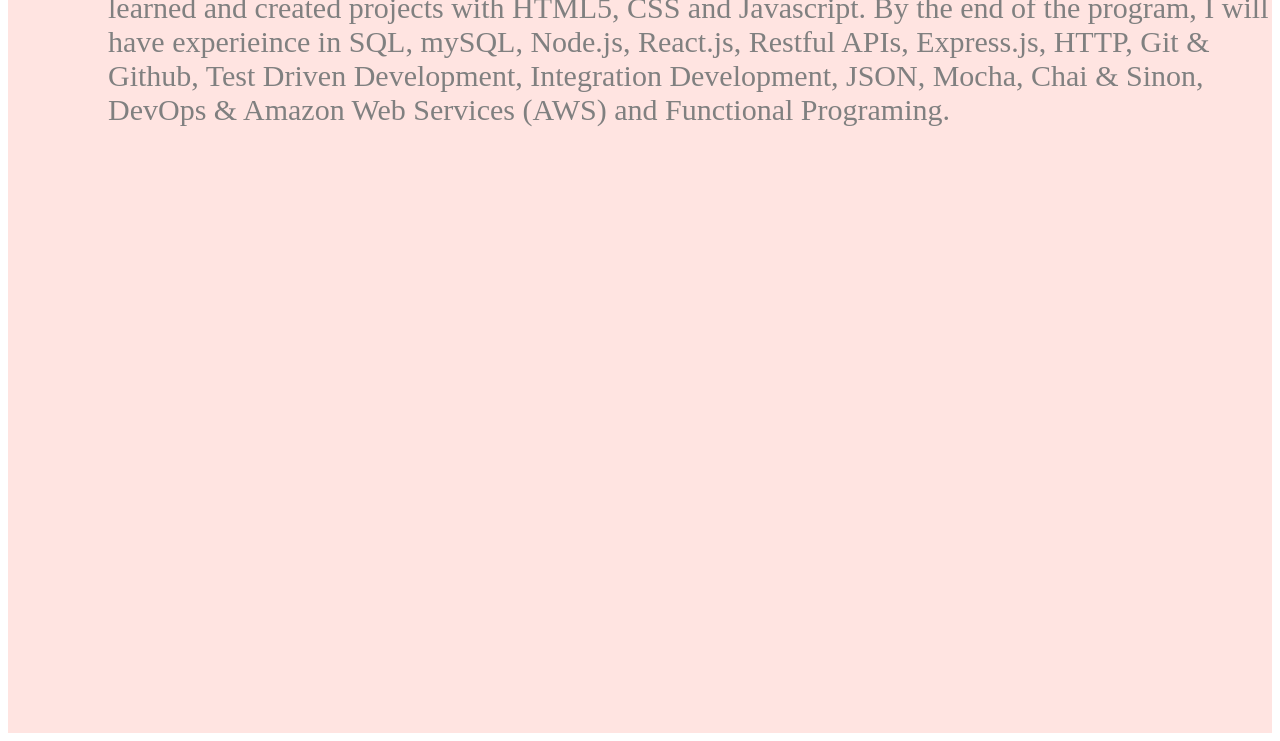
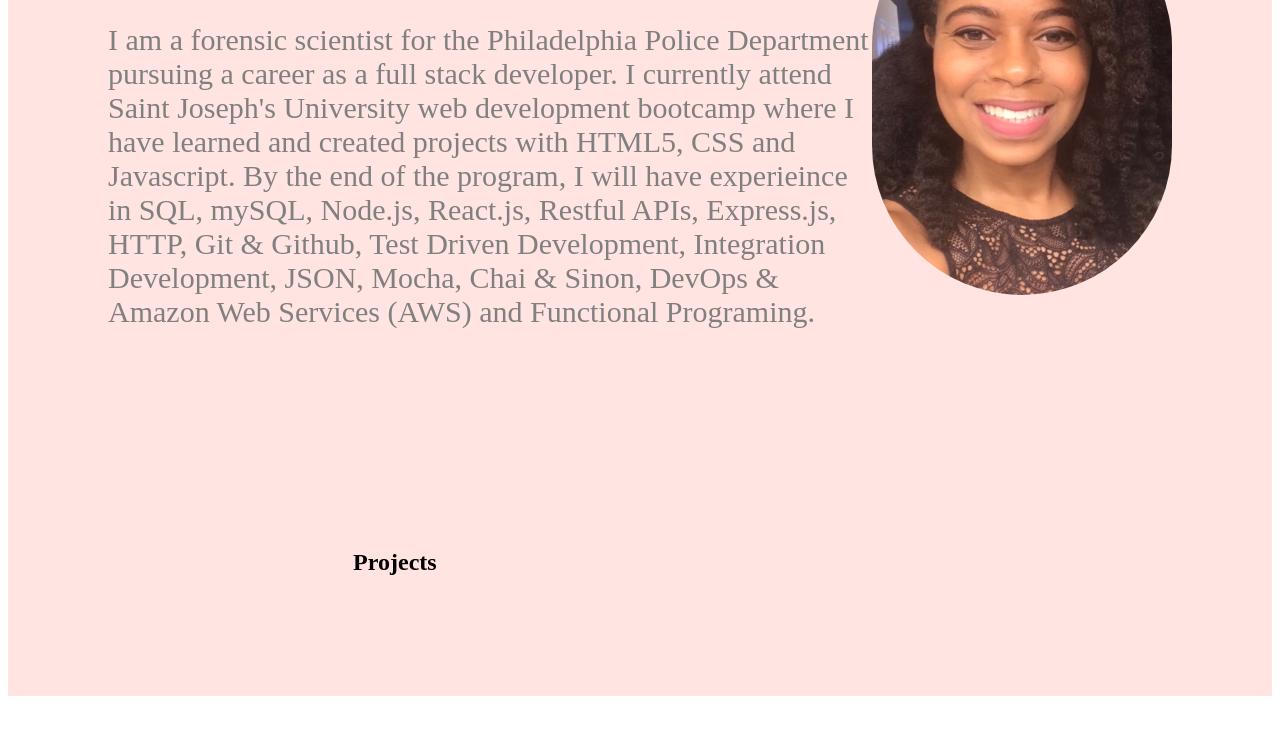
Before and after one commit to Forensicrose/portfolio-site, a plain HTML site: page index.html in a window 1280 px wide. Shown: the part 734-1475 px from the top of the page. After the commit the page ends 1438 px from the top, so only its background shows below. Drawn offline with Linux system fonts and the light colour scheme.

Commit message:
added an image

```diff
--- a/index.html
+++ b/index.html
@@ -20,6 +20,7 @@
         <h1>Janeisha Hutley</h1>
         <p class="title">Full Stack Developer</p>
       </div>
+
       <div class="socialmedia">
         <a href="https://github.com/Forensicrose">
           <svg
@@ -31,7 +32,8 @@
             <path
               d="M12 0c-6.626 0-12 5.373-12 12 0 5.302 3.438 9.8 8.207 11.387.599.111.793-.261.793-.577v-2.234c-3.338.726-4.033-1.416-4.033-1.416-.546-1.387-1.333-1.756-1.333-1.756-1.089-.745.083-.729.083-.729 1.205.084 1.839 1.237 1.839 1.237 1.07 1.834 2.807 1.304 3.492.997.107-.775.418-1.305.762-1.604-2.665-.305-5.467-1.334-5.467-5.931 0-1.311.469-2.381 1.236-3.221-.124-.303-.535-1.524.117-3.176 0 0 1.008-.322 3.301 1.23.957-.266 1.983-.399 3.003-.404 1.02.005 2.047.138 3.006.404 2.291-1.552 3.297-1.23 3.297-1.23.653 1.653.242 2.874.118 3.176.77.84 1.235 1.911 1.235 3.221 0 4.609-2.807 5.624-5.479 5.921.43.372.823 1.102.823 2.222v3.293c0 .319.192.694.801.576 4.765-1.589 8.199-6.086 8.199-11.386 0-6.627-5.373-12-12-12z"
             />
-        </svg></a>
+          </svg>
+        </a>
 
         <a href="https://www.linkedin.com/in/janeisha-hutley-aa0a2696">
           <svg
@@ -43,10 +45,12 @@
             <path
               d="M19 0h-14c-2.761 0-5 2.239-5 5v14c0 2.761 2.239 5 5 5h14c2.762 0 5-2.239 5-5v-14c0-2.761-2.238-5-5-5zm-11 19h-3v-11h3v11zm-1.5-12.268c-.966 0-1.75-.79-1.75-1.764s.784-1.764 1.75-1.764 1.75.79 1.75 1.764-.783 1.764-1.75 1.764zm13.5 12.268h-3v-5.604c0-3.368-4-3.113-4 0v5.604h-3v-11h3v1.765c1.396-2.586 7-2.777 7 2.476v6.759z"
             />
-        </svg></a>
+          </svg>
+        </a>
       </div>
     </section>
-    <section class="information">
+    <section class="subsection">
+      <div class="information">
         <h2>About Me</h2>
         <p>
           I am a forensic scientist for the Philadelphia Police Department
@@ -55,11 +59,20 @@
           created projects with HTML5, CSS and Javascript. By the end of the
           program, I will have experieince in SQL, mySQL, Node.js, React.js,
           Restful APIs, Express.js, HTTP, Git & Github, Test Driven Development,
-        Integration Development, JSON, Mocha, Chai & Sinon, DevOps & Amazon Web
-        Services (AWS) and Functional Programing.
+          Integration Development, JSON, Mocha, Chai & Sinon, DevOps & Amazon
+          Web Services (AWS) and Functional Programing.
         </p>
+      </div>
+     <div class="photo">
+         <img class="headshot" src="images/IMG_6881.jpg" />
+     </div>
     </section>
-    <section></section>
+    <section class="subsection">
+        <h2>Projects</h2>
+        <div class=project-card></div>
+
+
+    </section>
     <section></section>
     <footer></footer>
   </body>
--- a/style.css
+++ b/style.css
@@ -6,10 +6,14 @@
 }
 
 section {
-  height: 300px;
   background-color: #ffe4e1;
 }
 
+.subsection {
+  display: flex;
+  justify-content: space-around;
+  padding: 100px;
+}
 h1 {
   font-size: 90px;
   font-weight: bolder;
@@ -49,5 +53,9 @@ li {
 .information {
   font-size: 30px;
   color: #808080;
-  padding-left: 100px;
 }
+
+.headshot {
+  width: 300px;
+  border-radius: 150px;
+}
```
Also changed, not shown: images/IMG_6881.jpg (added). Lines whose indentation alone changed are shown as unchanged.
